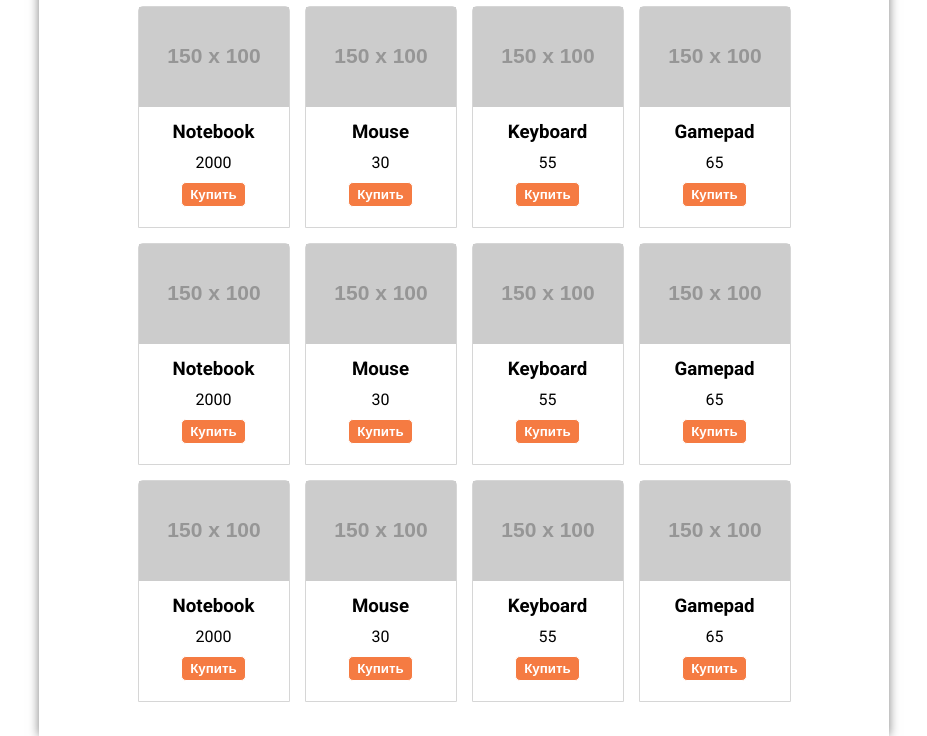
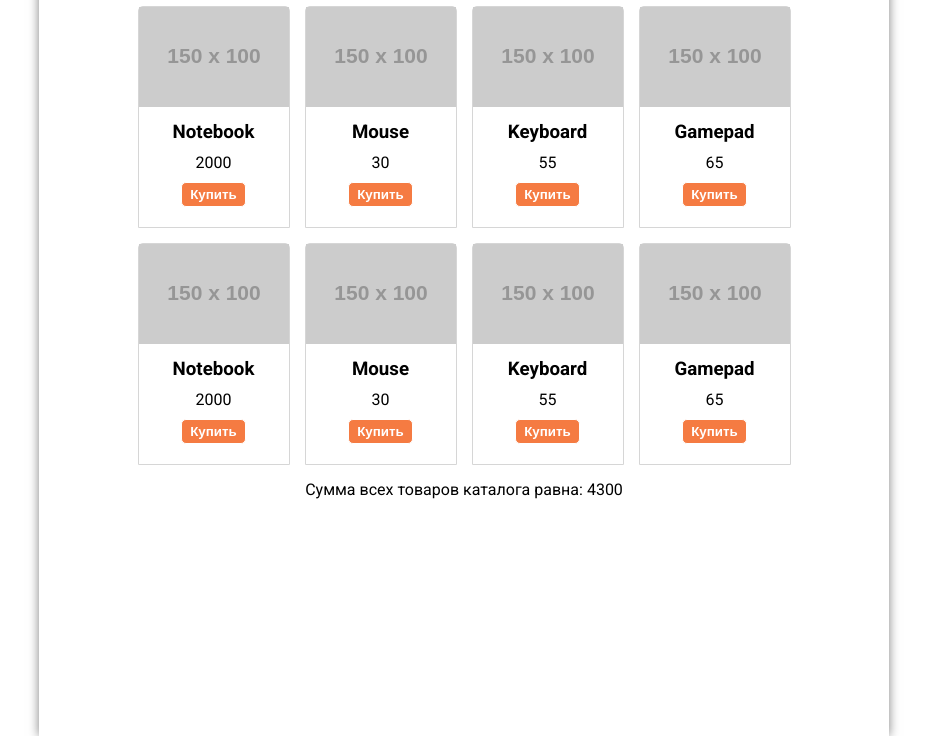
Before and after one commit to vlworks/gb_less3_JS_hard, a plain HTML site: page index.html in a window 1280 px wide. Shown: the part 64-800 px from the top of the page, without its empty margins (176-1103 px from the left). Drawn offline with Linux system fonts and the light colour scheme; placeholder pictures from the web are drawn by us.

Commit message:
задание 2, создал метод sum и сделал подсчет через for of

```diff
--- a/css/main.css
+++ b/css/main.css
@@ -103,3 +103,7 @@ button {
     background-color: #fff;
     color: #f57b42;
 }
+
+.sum {
+    text-align: center;
+}
--- a/index.html
+++ b/index.html
@@ -12,6 +12,7 @@
     </header>
     <main>
         <div class="products"></div>
+        <div class="sum"></div>
     </main>
 </div>
 <script defer src="js/main.js"></script>
--- a/js/main.js
+++ b/js/main.js
@@ -8,6 +8,7 @@ class ProductsList {
     init(){
         this._fetchProducts();
         this._render();
+        this.sum();
     }
     _fetchProducts(){
         this.data = [
@@ -19,10 +20,6 @@ class ProductsList {
             {id: 6, title: 'Mouse', price: 30},
             {id: 7, title: 'Keyboard', price: 55},
             {id: 8, title: 'Gamepad', price: 65},
-            {id: 9, title: 'Notebook', price: 2000},
-            {id: 10, title: 'Mouse', price: 30},
-            {id: 11, title: 'Keyboard', price: 55},
-            {id: 12, title: 'Gamepad', price: 65},
         ];
     }
     _render(){
@@ -34,7 +31,13 @@ class ProductsList {
         }
     }
     sum(){
-
+        let sum = 0;
+        for(let element of this.data){
+            sum += element.price;
+        }
+        console.log(sum);
+        let $sumProduct = document.querySelector('.sum');
+        $sumProduct.innerHTML = `Сумма всех товаров каталога равна: ${sum}`;
     }
 }
 
```
